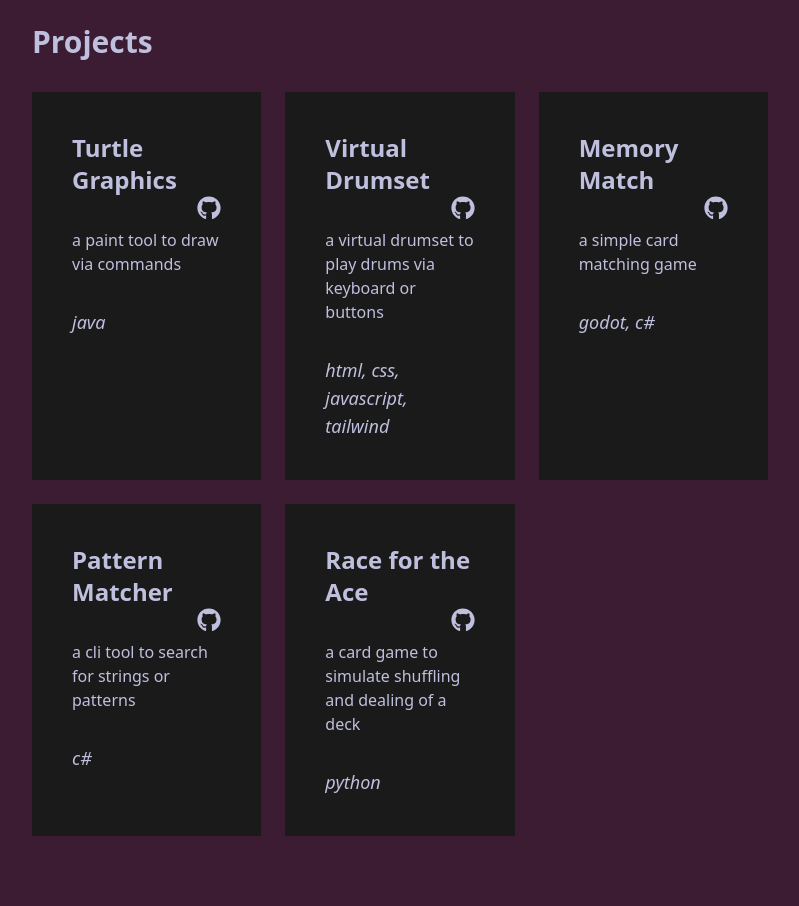
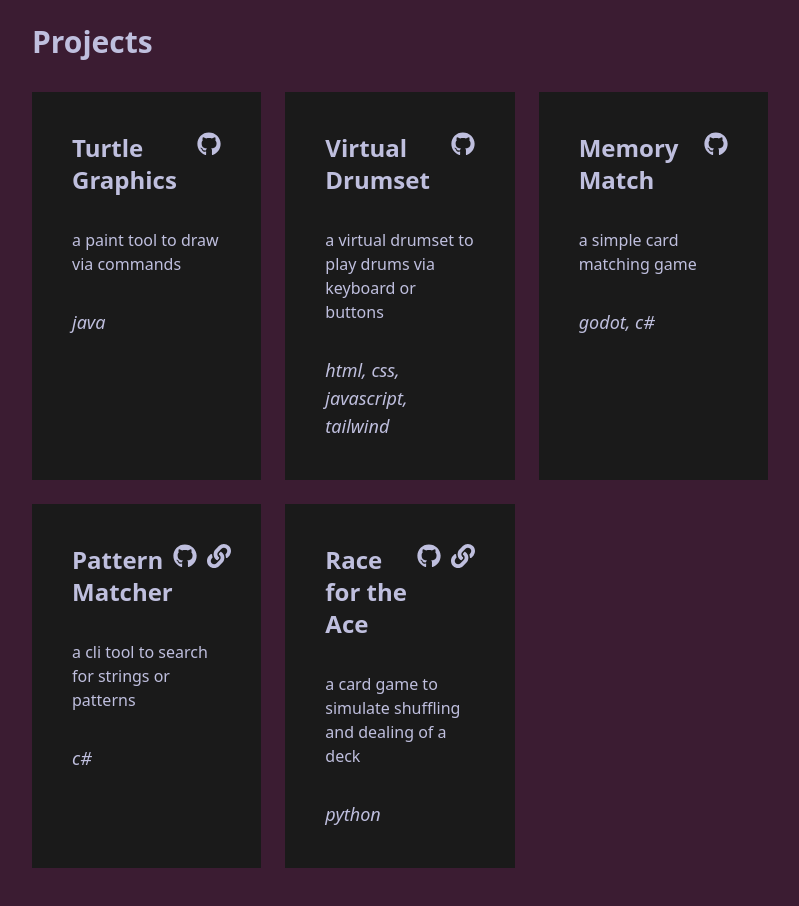
Before and after one commit to Bhabishworgrg/bhabishworgrg.github.io, a React (Vite) app: page / in a window 1280 px wide. Shown: the part 2240-3146 px from the top of the page, without its empty margins (240-1039 px from the left). Built offline with nearby package versions, Linux system fonts and the light colour scheme.

Commit message:
Add links on projects

```diff
--- a/src/components/Projects.jsx
+++ b/src/components/Projects.jsx
@@ -1,4 +1,4 @@
-import { FaGithub } from 'react-icons/fa';
+import { FaGithub, FaLink } from 'react-icons/fa';
 
 function Projects() {
 	const items = [
@@ -6,19 +6,19 @@ function Projects() {
 			name: 'Turtle Graphics',
 			description: 'a paint tool to draw via commands',
 			techstack: 'java',
-			link: 'turtle-graphics',
+			repo: 'turtle-graphics',
 		},
 		{
 			name: 'Virtual Drumset',
 			description: 'a virtual drumset to play drums via keyboard or buttons',
 			techstack: 'html, css, javascript, tailwind',
-			link: 'virtual-drumset',
+			repo: 'virtual-drumset',
 		},
 		{
 			name: 'Memory Match',
 			description: 'a simple card matching game',
 			techstack: 'godot, c#',
-			link: 'memory-match',
+			repo: 'memory-match',
 		},
 		{
 			name: 'Pattern Matcher',
@@ -41,17 +41,29 @@ function Projects() {
 			<div className='grid grid-cols-1 md:grid-cols-2 lg:grid-cols-3 gap-6 pt-8'>
 				{ items.map((item) => (
 					<div className='bg-secondary p-10 group'>
-						<h2 className='inline-block group-hover:scale-110 transition-transform'>
+						<div className='flex justify-between'>
+							<h2 className='inline-block'>
 								{ item.name }
 							</h2>
-
+							<div className='flex gap-[10px] text-2xl group-hover:scale-150 transition-transform'>
 								<a
-						href={ `https://github.com/Bhabishworgrg/${ item.link }` }
+									href={ `https://github.com/Bhabishworgrg/${ item.repo }` }
 									target='_blank'
-						className='float-right text-2xl group-hover:scale-150 transition-transform hover:text-highlight'
+									className='hover:text-highlight'
 								>
 									<FaGithub />
 								</a>
+								{ item.link &&
+									<a
+										href={ item.link }
+										target='_blank'
+										className='hover:text-highlight'
+									>
+										<FaLink />
+									</a>
+								}
+							</div>
+						</div>
 
 						<div className='py-8'>
 							{ item.description }
```
Lines whose indentation alone changed are shown as unchanged.
